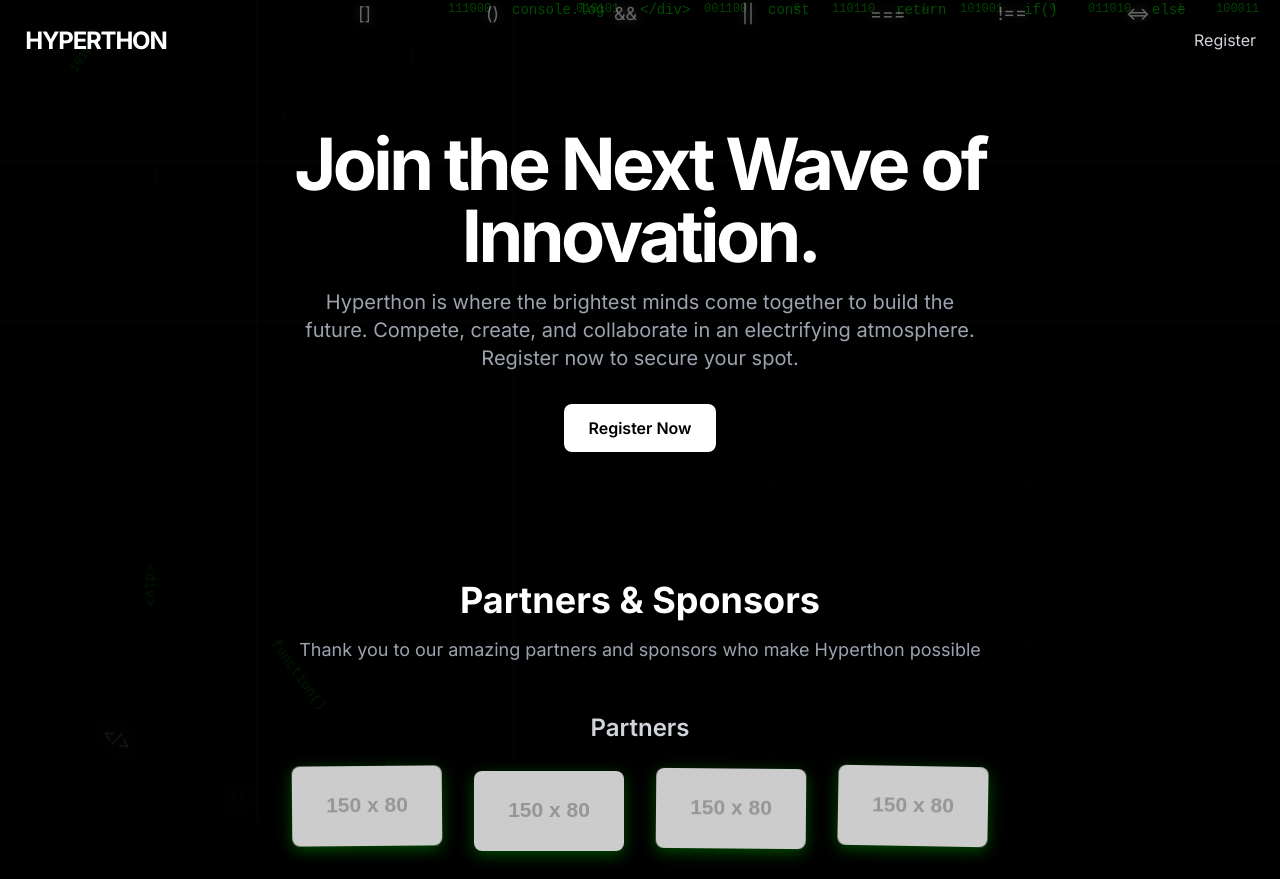
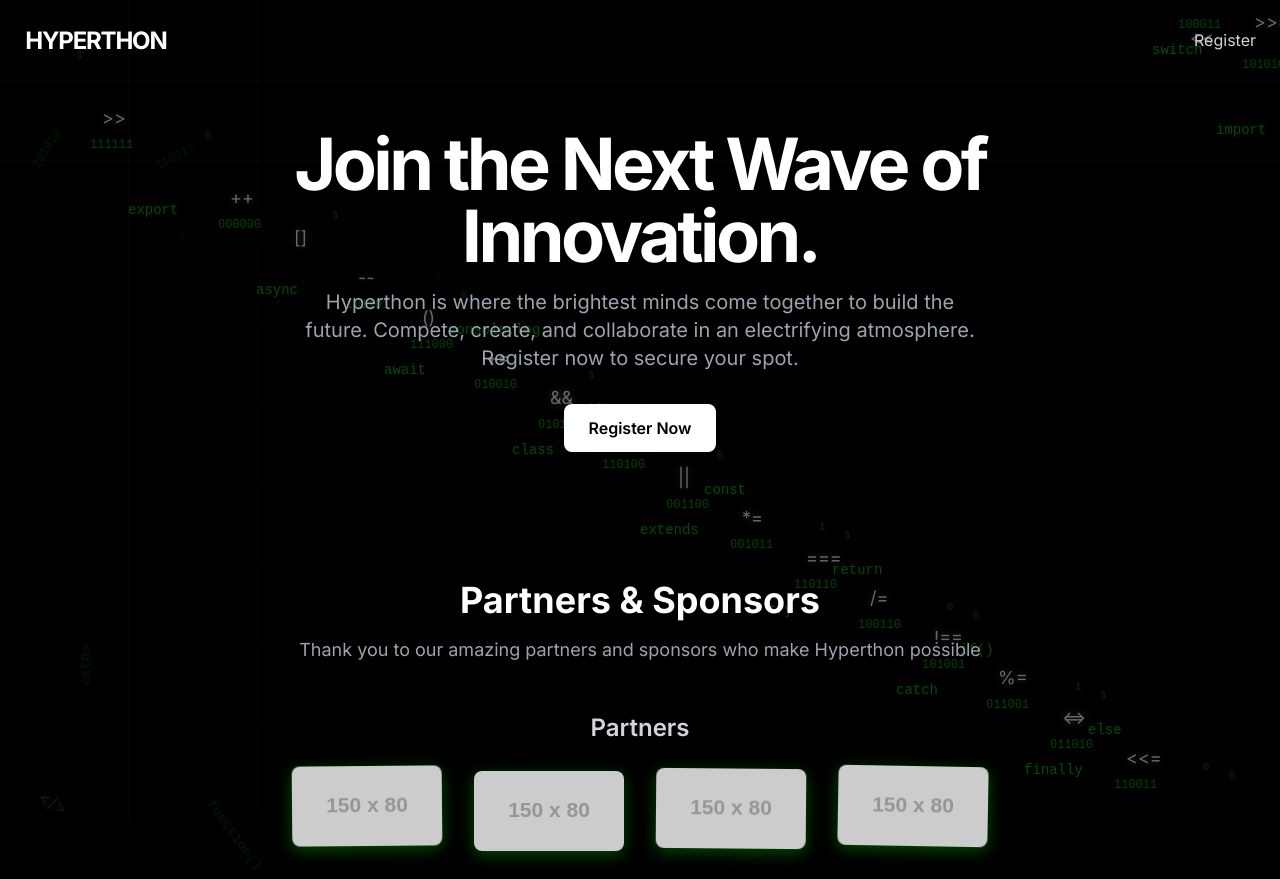
Before and after one commit to DevanshInteract/nsa-hyperthon, a website: page index.html in a window 1280 px wide. Shown: the top 879 px of the page. Drawn offline with nearby package versions, Linux system fonts and the light colour scheme; placeholder pictures from the web are drawn by us.

Commit message:
Add comprehensive floating background animations throughout entire page

```diff
--- a/index.html
+++ b/index.html
@@ -360,60 +360,112 @@
 <body>
 <!-- Animated Background -->
 <div class="bg-animation">
-    <!-- Floating Code Elements -->
-    <div class="floating-code" style="left: 10%; animation-delay: 0s;">&lt;div&gt;</div>
-    <div class="floating-code" style="left: 20%; animation-delay: 2s;">function()</div>
-    <div class="floating-code" style="left: 30%; animation-delay: 4s;">{}</div>
-    <div class="floating-code" style="left: 40%; animation-delay: 6s;">console.log</div>
-    <div class="floating-code" style="left: 50%; animation-delay: 8s;">&lt;/div&gt;</div>
-    <div class="floating-code" style="left: 60%; animation-delay: 10s;">const</div>
-    <div class="floating-code" style="left: 70%; animation-delay: 12s;">return</div>
-    <div class="floating-code" style="left: 80%; animation-delay: 14s;">if()</div>
-    <div class="floating-code" style="left: 90%; animation-delay: 16s;">else</div>
+    <!-- Floating Code Elements - Multiple layers -->
+    <div class="floating-code" style="left: 5%; top: 10%; animation-delay: 0s;">&lt;div&gt;</div>
+    <div class="floating-code" style="left: 15%; top: 20%; animation-delay: 2s;">function()</div>
+    <div class="floating-code" style="left: 25%; top: 30%; animation-delay: 4s;">{}</div>
+    <div class="floating-code" style="left: 35%; top: 40%; animation-delay: 6s;">console.log</div>
+    <div class="floating-code" style="left: 45%; top: 50%; animation-delay: 8s;">&lt;/div&gt;</div>
+    <div class="floating-code" style="left: 55%; top: 60%; animation-delay: 10s;">const</div>
+    <div class="floating-code" style="left: 65%; top: 70%; animation-delay: 12s;">return</div>
+    <div class="floating-code" style="left: 75%; top: 80%; animation-delay: 14s;">if()</div>
+    <div class="floating-code" style="left: 85%; top: 90%; animation-delay: 16s;">else</div>
+    <div class="floating-code" style="left: 95%; top: 15%; animation-delay: 18s;">import</div>
+    <div class="floating-code" style="left: 10%; top: 25%; animation-delay: 20s;">export</div>
+    <div class="floating-code" style="left: 20%; top: 35%; animation-delay: 22s;">async</div>
+    <div class="floating-code" style="left: 30%; top: 45%; animation-delay: 24s;">await</div>
+    <div class="floating-code" style="left: 40%; top: 55%; animation-delay: 26s;">class</div>
+    <div class="floating-code" style="left: 50%; top: 65%; animation-delay: 28s;">extends</div>
+    <div class="floating-code" style="left: 60%; top: 75%; animation-delay: 30s;">try</div>
+    <div class="floating-code" style="left: 70%; top: 85%; animation-delay: 32s;">catch</div>
+    <div class="floating-code" style="left: 80%; top: 95%; animation-delay: 34s;">finally</div>
+    <div class="floating-code" style="left: 90%; top: 5%; animation-delay: 36s;">switch</div>
 
-    <!-- Floating Binary Numbers -->
-    <div class="floating-binary" style="left: 5%; animation-delay: 1s;">101010</div>
-    <div class="floating-binary" style="left: 15%; animation-delay: 3s;">110011</div>
-    <div class="floating-binary" style="left: 25%; animation-delay: 5s;">100101</div>
-    <div class="floating-binary" style="left: 35%; animation-delay: 7s;">111000</div>
-    <div class="floating-binary" style="left: 45%; animation-delay: 9s;">010101</div>
-    <div class="floating-binary" style="left: 55%; animation-delay: 11s;">001100</div>
-    <div class="floating-binary" style="left: 65%; animation-delay: 13s;">110110</div>
-    <div class="floating-binary" style="left: 75%; animation-delay: 15s;">101001</div>
-    <div class="floating-binary" style="left: 85%; animation-delay: 17s;">011010</div>
-    <div class="floating-binary" style="left: 95%; animation-delay: 19s;">100011</div>
+    <!-- Floating Binary Numbers - Multiple layers -->
+    <div class="floating-binary" style="left: 2%; top: 12%; animation-delay: 1s;">101010</div>
+    <div class="floating-binary" style="left: 12%; top: 22%; animation-delay: 3s;">110011</div>
+    <div class="floating-binary" style="left: 22%; top: 32%; animation-delay: 5s;">100101</div>
+    <div class="floating-binary" style="left: 32%; top: 42%; animation-delay: 7s;">111000</div>
+    <div class="floating-binary" style="left: 42%; top: 52%; animation-delay: 9s;">010101</div>
+    <div class="floating-binary" style="left: 52%; top: 62%; animation-delay: 11s;">001100</div>
+    <div class="floating-binary" style="left: 62%; top: 72%; animation-delay: 13s;">110110</div>
+    <div class="floating-binary" style="left: 72%; top: 82%; animation-delay: 15s;">101001</div>
+    <div class="floating-binary" style="left: 82%; top: 92%; animation-delay: 17s;">011010</div>
+    <div class="floating-binary" style="left: 92%; top: 2%; animation-delay: 19s;">100011</div>
+    <div class="floating-binary" style="left: 7%; top: 17%; animation-delay: 21s;">111111</div>
+    <div class="floating-binary" style="left: 17%; top: 27%; animation-delay: 23s;">000000</div>
+    <div class="floating-binary" style="left: 27%; top: 37%; animation-delay: 25s;">101101</div>
+    <div class="floating-binary" style="left: 37%; top: 47%; animation-delay: 27s;">010010</div>
+    <div class="floating-binary" style="left: 47%; top: 57%; animation-delay: 29s;">110100</div>
+    <div class="floating-binary" style="left: 57%; top: 67%; animation-delay: 31s;">001011</div>
+    <div class="floating-binary" style="left: 67%; top: 77%; animation-delay: 33s;">100110</div>
+    <div class="floating-binary" style="left: 77%; top: 87%; animation-delay: 35s;">011001</div>
+    <div class="floating-binary" style="left: 87%; top: 97%; animation-delay: 37s;">110011</div>
+    <div class="floating-binary" style="left: 97%; top: 7%; animation-delay: 39s;">101010</div>
 
-    <!-- Floating Tech Symbols -->
-    <div class="floating-symbols" style="left: 8%; animation-delay: 2.5s;">&lt;/&gt;</div>
-    <div class="floating-symbols" style="left: 18%; animation-delay: 4.5s;">{}</div>
-    <div class="floating-symbols" style="left: 28%; animation-delay: 6.5s;">[]</div>
-    <div class="floating-symbols" style="left: 38%; animation-delay: 8.5s;">()</div>
-    <div class="floating-symbols" style="left: 48%; animation-delay: 10.5s;">&amp;&amp;</div>
-    <div class="floating-symbols" style="left: 58%; animation-delay: 12.5s;">||</div>
-    <div class="floating-symbols" style="left: 68%; animation-delay: 14.5s;">===</div>
-    <div class="floating-symbols" style="left: 78%; animation-delay: 16.5s;">!==</div>
-    <div class="floating-symbols" style="left: 88%; animation-delay: 18.5s;">&lt;=&gt;</div>
+    <!-- Floating Tech Symbols - Multiple layers -->
+    <div class="floating-symbols" style="left: 3%; top: 8%; animation-delay: 2.5s;">&lt;/&gt;</div>
+    <div class="floating-symbols" style="left: 13%; top: 18%; animation-delay: 4.5s;">{}</div>
+    <div class="floating-symbols" style="left: 23%; top: 28%; animation-delay: 6.5s;">[]</div>
+    <div class="floating-symbols" style="left: 33%; top: 38%; animation-delay: 8.5s;">()</div>
+    <div class="floating-symbols" style="left: 43%; top: 48%; animation-delay: 10.5s;">&amp;&amp;</div>
+    <div class="floating-symbols" style="left: 53%; top: 58%; animation-delay: 12.5s;">||</div>
+    <div class="floating-symbols" style="left: 63%; top: 68%; animation-delay: 14.5s;">===</div>
+    <div class="floating-symbols" style="left: 73%; top: 78%; animation-delay: 16.5s;">!==</div>
+    <div class="floating-symbols" style="left: 83%; top: 88%; animation-delay: 18.5s;">&lt;=&gt;</div>
+    <div class="floating-symbols" style="left: 93%; top: 3%; animation-delay: 20.5s;">&lt;&lt;</div>
+    <div class="floating-symbols" style="left: 8%; top: 13%; animation-delay: 22.5s;">&gt;&gt;</div>
+    <div class="floating-symbols" style="left: 18%; top: 23%; animation-delay: 24.5s;">++</div>
+    <div class="floating-symbols" style="left: 28%; top: 33%; animation-delay: 26.5s;">--</div>
+    <div class="floating-symbols" style="left: 38%; top: 43%; animation-delay: 28.5s;">+=</div>
+    <div class="floating-symbols" style="left: 48%; top: 53%; animation-delay: 30.5s;">-=</div>
+    <div class="floating-symbols" style="left: 58%; top: 63%; animation-delay: 32.5s;">*=</div>
+    <div class="floating-symbols" style="left: 68%; top: 73%; animation-delay: 34.5s;">/=</div>
+    <div class="floating-symbols" style="left: 78%; top: 83%; animation-delay: 36.5s;">%=</div>
+    <div class="floating-symbols" style="left: 88%; top: 93%; animation-delay: 38.5s;">&lt;&lt;=</div>
+    <div class="floating-symbols" style="left: 98%; top: 1%; animation-delay: 40.5s;">&gt;&gt;=</div>
 
-    <!-- Matrix Rain Effect -->
-    <div class="matrix-rain" style="left: 12%; animation-delay: 0.5s;">1</div>
-    <div class="matrix-rain" style="left: 22%; animation-delay: 1.5s;">0</div>
-    <div class="matrix-rain" style="left: 32%; animation-delay: 2.5s;">1</div>
-    <div class="matrix-rain" style="left: 42%; animation-delay: 3.5s;">0</div>
-    <div class="matrix-rain" style="left: 52%; animation-delay: 4.5s;">1</div>
-    <div class="matrix-rain" style="left: 62%; animation-delay: 5.5s;">0</div>
-    <div class="matrix-rain" style="left: 72%; animation-delay: 6.5s;">1</div>
-    <div class="matrix-rain" style="left: 82%; animation-delay: 7.5s;">0</div>
-    <div class="matrix-rain" style="left: 92%; animation-delay: 8.5s;">1</div>
+    <!-- Matrix Rain Effect - Multiple layers -->
+    <div class="matrix-rain" style="left: 4%; top: 5%; animation-delay: 0.5s;">1</div>
+    <div class="matrix-rain" style="left: 14%; top: 15%; animation-delay: 1.5s;">0</div>
+    <div class="matrix-rain" style="left: 24%; top: 25%; animation-delay: 2.5s;">1</div>
+    <div class="matrix-rain" style="left: 34%; top: 35%; animation-delay: 3.5s;">0</div>
+    <div class="matrix-rain" style="left: 44%; top: 45%; animation-delay: 4.5s;">1</div>
+    <div class="matrix-rain" style="left: 54%; top: 55%; animation-delay: 5.5s;">0</div>
+    <div class="matrix-rain" style="left: 64%; top: 65%; animation-delay: 6.5s;">1</div>
+    <div class="matrix-rain" style="left: 74%; top: 75%; animation-delay: 7.5s;">0</div>
+    <div class="matrix-rain" style="left: 84%; top: 85%; animation-delay: 8.5s;">1</div>
+    <div class="matrix-rain" style="left: 94%; top: 95%; animation-delay: 9.5s;">0</div>
+    <div class="matrix-rain" style="left: 6%; top: 6%; animation-delay: 10.5s;">1</div>
+    <div class="matrix-rain" style="left: 16%; top: 16%; animation-delay: 11.5s;">0</div>
+    <div class="matrix-rain" style="left: 26%; top: 26%; animation-delay: 12.5s;">1</div>
+    <div class="matrix-rain" style="left: 36%; top: 36%; animation-delay: 13.5s;">0</div>
+    <div class="matrix-rain" style="left: 46%; top: 46%; animation-delay: 14.5s;">1</div>
+    <div class="matrix-rain" style="left: 56%; top: 56%; animation-delay: 15.5s;">0</div>
+    <div class="matrix-rain" style="left: 66%; top: 66%; animation-delay: 16.5s;">1</div>
+    <div class="matrix-rain" style="left: 76%; top: 76%; animation-delay: 17.5s;">0</div>
+    <div class="matrix-rain" style="left: 86%; top: 86%; animation-delay: 18.5s;">1</div>
+    <div class="matrix-rain" style="left: 96%; top: 96%; animation-delay: 19.5s;">0</div>
 
-    <!-- Circuit Lines -->
-    <div class="circuit-lines" style="top: 20%; left: 0; width: 100%; height: 1px; animation-delay: 0s;"></div>
-    <div class="circuit-lines" style="top: 40%; left: 0; width: 100%; height: 1px; animation-delay: 2s;"></div>
-    <div class="circuit-lines" style="top: 60%; left: 0; width: 100%; height: 1px; animation-delay: 4s;"></div>
-    <div class="circuit-lines" style="top: 80%; left: 0; width: 100%; height: 1px; animation-delay: 6s;"></div>
-    <div class="circuit-lines" style="top: 0; left: 20%; width: 1px; height: 100%; animation-delay: 1s;"></div>
-    <div class="circuit-lines" style="top: 0; left: 40%; width: 1px; height: 100%; animation-delay: 3s;"></div>
-    <div class="circuit-lines" style="top: 0; left: 60%; width: 1px; height: 100%; animation-delay: 5s;"></div>
-    <div class="circuit-lines" style="top: 0; left: 80%; width: 1px; height: 100%; animation-delay: 7s;"></div>
+    <!-- Circuit Lines - More comprehensive coverage -->
+    <div class="circuit-lines" style="top: 10%; left: 0; width: 100%; height: 1px; animation-delay: 0s;"></div>
+    <div class="circuit-lines" style="top: 20%; left: 0; width: 100%; height: 1px; animation-delay: 2s;"></div>
+    <div class="circuit-lines" style="top: 30%; left: 0; width: 100%; height: 1px; animation-delay: 4s;"></div>
+    <div class="circuit-lines" style="top: 40%; left: 0; width: 100%; height: 1px; animation-delay: 6s;"></div>
+    <div class="circuit-lines" style="top: 50%; left: 0; width: 100%; height: 1px; animation-delay: 8s;"></div>
+    <div class="circuit-lines" style="top: 60%; left: 0; width: 100%; height: 1px; animation-delay: 10s;"></div>
+    <div class="circuit-lines" style="top: 70%; left: 0; width: 100%; height: 1px; animation-delay: 12s;"></div>
+    <div class="circuit-lines" style="top: 80%; left: 0; width: 100%; height: 1px; animation-delay: 14s;"></div>
+    <div class="circuit-lines" style="top: 90%; left: 0; width: 100%; height: 1px; animation-delay: 16s;"></div>
+    <div class="circuit-lines" style="top: 0; left: 10%; width: 1px; height: 100%; animation-delay: 1s;"></div>
+    <div class="circuit-lines" style="top: 0; left: 20%; width: 1px; height: 100%; animation-delay: 3s;"></div>
+    <div class="circuit-lines" style="top: 0; left: 30%; width: 1px; height: 100%; animation-delay: 5s;"></div>
+    <div class="circuit-lines" style="top: 0; left: 40%; width: 1px; height: 100%; animation-delay: 7s;"></div>
+    <div class="circuit-lines" style="top: 0; left: 50%; width: 1px; height: 100%; animation-delay: 9s;"></div>
+    <div class="circuit-lines" style="top: 0; left: 60%; width: 1px; height: 100%; animation-delay: 11s;"></div>
+    <div class="circuit-lines" style="top: 0; left: 70%; width: 1px; height: 100%; animation-delay: 13s;"></div>
+    <div class="circuit-lines" style="top: 0; left: 80%; width: 1px; height: 100%; animation-delay: 15s;"></div>
+    <div class="circuit-lines" style="top: 0; left: 90%; width: 1px; height: 100%; animation-delay: 17s;"></div>
 </div>
 
 <div class="min-h-screen flex flex-col items-center justify-center p-4 sm:p-6 lg:p-8">
```
